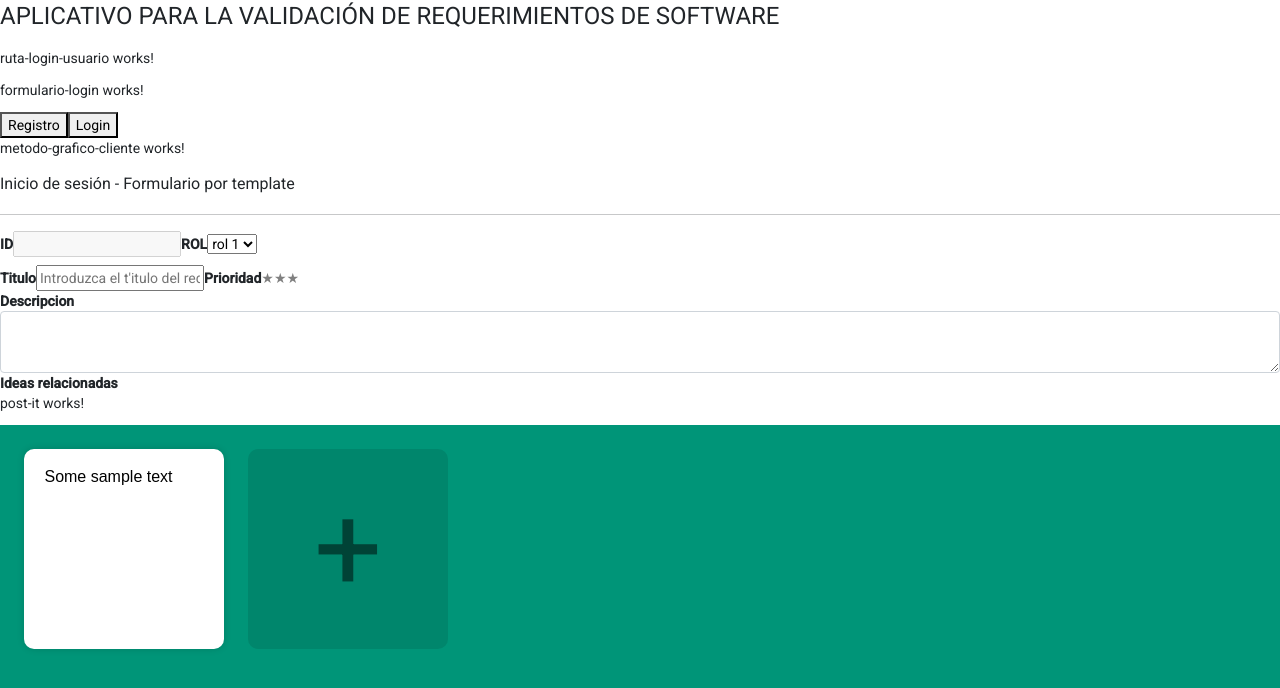
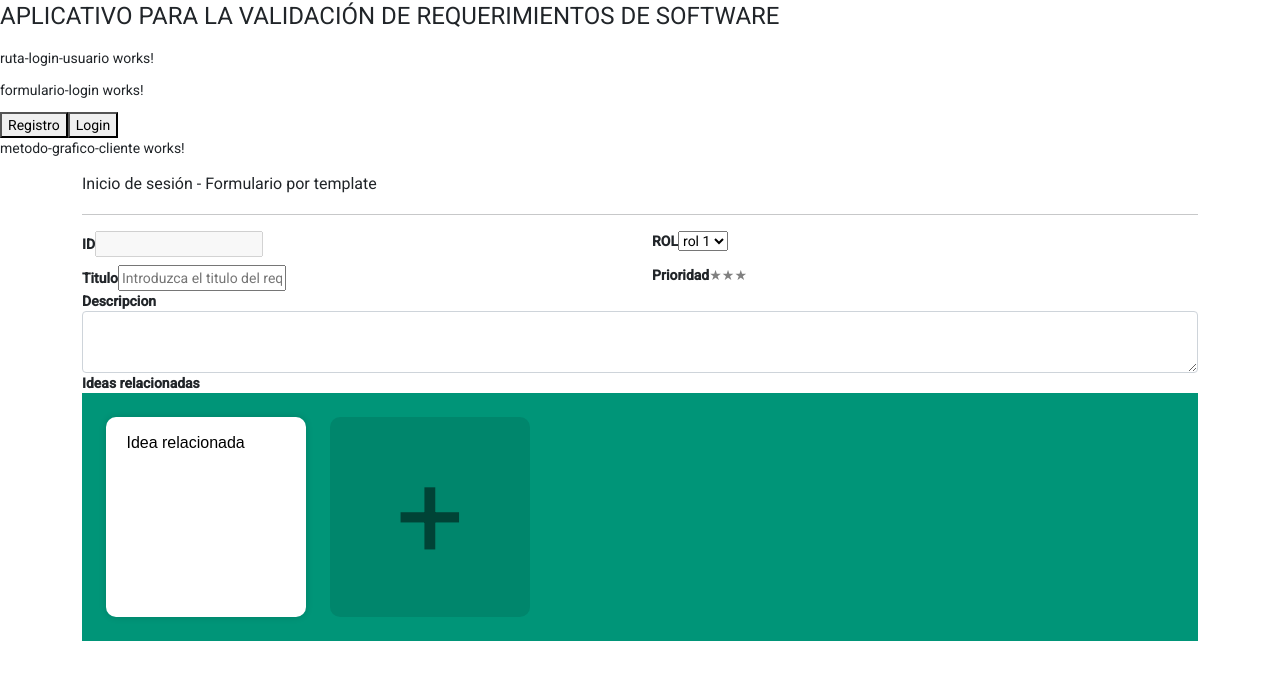
Before and after one commit to lesldiaz/tesis, an Angular app in the folder frontend/tesis-proyecto/: page /login in a window 1280 px wide. Shown: the top 688 px of the page. Built offline with nearby package versions, Linux system fonts and the light colour scheme.

Commit message:
metodo-grafico
div-row & div-col

```diff
--- a/frontend/tesis-proyecto/src/app/app.component.html
+++ b/frontend/tesis-proyecto/src/app/app.component.html
@@ -1,3 +1,2 @@
 <router-outlet></router-outlet>
 <app-metodo-grafico-cliente></app-metodo-grafico-cliente>
-<app-post-it></app-post-it>
--- a/frontend/tesis-proyecto/src/app/componentes/metodo-grafico-cliente/metodo-grafico-cliente.component.html
+++ b/frontend/tesis-proyecto/src/app/componentes/metodo-grafico-cliente/metodo-grafico-cliente.component.html
@@ -1,28 +1,34 @@
 <p>metodo-grafico-cliente works!</p>
-<div>
+<div class="container">
   <form  #forma="ngForm">
     <h3>Inicio de sesión - Formulario por template</h3>
     <hr />
+    <div class="row">
+      <div class="col">
         <label><b>ID</b></label>
         <input type="text" name="id" class="form-label" disabled>
+      </div>
+      <div class="col">
         <label><b>ROL</b></label>
         <select name="rol">
           <option value="rol1">
             rol 1<input>
           </option>
         </select>
-<div>
+      </div>
+    </div>
+    <div class="row">
+      <div class="col">
         <label ><b>Titulo</b></label>
         <input
           type="text"
-    placeholder="Introduzca el t'itulo del requerimiento"
-    name="name"
+          placeholder="Introduzca el titulo del requerimiento"
+          name="titulo"
           minlength="5"
-
           required
-
         />
-
+      </div>
+      <div class="col">
         <label><b>Prioridad</b></label>
         <label class="rating">
           <input id="radio1" type="radio" name="estrellas" value="3"><!--
@@ -33,15 +39,24 @@
     --><label class="radio" for="radio3">★</label>
         </label>
       </div>
+
+    </div>
+    <div class="row">
+      <div class="col">
         <label ><b>Descripcion</b></label>
         <textarea
           id="Textarea1"
           rows="2"
           class="form-control"
         ></textarea>
-  </form>
+      </div>
     </div>
     <div>
       <label><b>Ideas relacionadas</b></label>
       <input hidden>
+      <div>
+        <app-post-it></app-post-it>
       </div>
+    </div>
+  </form>
+</div>
--- a/frontend/tesis-proyecto/src/app/componentes/post-it/post-it.component.css
+++ b/frontend/tesis-proyecto/src/app/componentes/post-it/post-it.component.css
@@ -1,4 +1,4 @@
-body{
+.back{
   margin: 0;
   background: #009578;
 }
--- a/frontend/tesis-proyecto/src/app/componentes/post-it/post-it.component.html
+++ b/frontend/tesis-proyecto/src/app/componentes/post-it/post-it.component.html
@@ -1,7 +1,6 @@
-<p>post-it works!</p>
-<body>
+<div class="back">
   <div id="app">
-    <textarea class="note"> Some sample text</textarea>
+    <textarea class="note"> Idea relacionada </textarea>
     <button class="add-note" type="button" (click)="addNote()">+</button>
   </div>
-</body>
+</div>
--- a/frontend/tesis-proyecto/src/app/componentes/post-it/post-it.component.ts
+++ b/frontend/tesis-proyecto/src/app/componentes/post-it/post-it.component.ts
@@ -37,7 +37,7 @@ export class PostItComponent implements OnInit {
     const element = document.createElement("textarea");
     element.classList.add("note");
     element.value = content;
-    element.placeholder ="Empty sticky note";
+    element.placeholder ="Empty";
     element.addEventListener("change",()=> {
       this.updateNote(id,element.value);
     });
```
Lines whose indentation alone changed are shown as unchanged.
